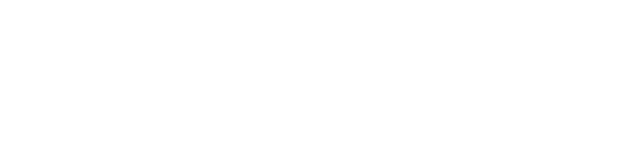
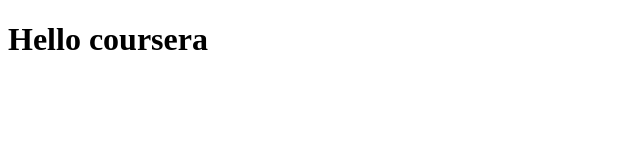
Before and after one commit to JayanthJJacob/Coursera-test, a plain HTML site: page site/index.html in a window 1280 px wide. Shown: the whole page, without its empty margins (0-640 px from the left). Drawn offline with Linux system fonts and the light colour scheme.

Commit message:
small addition to the page

```diff
--- a/site/index.html
+++ b/site/index.html
@@ -6,6 +6,6 @@
     <title>Coursera</title>
 </head>
 <body>
-
+    <h1>Hello coursera</h1>
 </body>
 </html>
```
